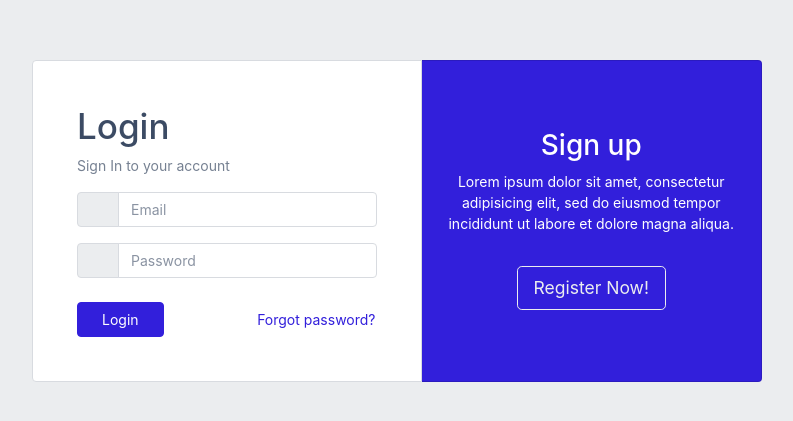
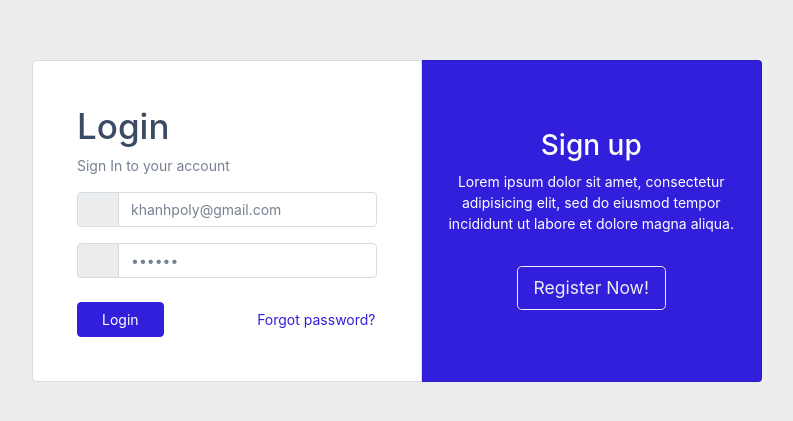
Before and after one commit to khanhpv195/khanhpv195-reactjs_2011a_black_fe, a React (Create React App) app: page /login in a window 1280 px wide. Shown: the part 179-600 px from the top of the page, without its empty margins (243-1036 px from the left). Built offline with nearby package versions, Linux system fonts and the light colour scheme.

Commit message:
Update Login

```diff
--- a/src/pages/Home/index.js
+++ b/src/pages/Home/index.js
@@ -1,10 +1,12 @@
 import React from 'react';
 import Main from './../../components/organisms/Main';
+import { useCookies } from "react-cookie";
 
 function Home(props) {
+    const [cookies, setCookie] = useCookies([""]);
     return (
         <Main>
-            <h1>Day la home</h1>
+            <h1>Day la home {cookies}</h1>
         </Main>
     );
 }
--- a/src/pages/Login/index.js
+++ b/src/pages/Login/index.js
@@ -3,12 +3,15 @@ import { Link, useHistory, useParams } from "react-router-dom";
 import * as ApiCaller from "./../../helpers/index";
 import axios from "axios";
 import * as Setting from "./../../constants/Setting";
-import { useCookies, removeCookie } from "react-cookie";
+import { useCookies } from "react-cookie";
 function Login(props) {
-  const [email, setEmail] = useState("");
-  const [password, setPassword] = useState("");
+  const [email, setEmail] = useState("khanhpoly@gmail.com");
+  const [password, setPassword] = useState("123456");
+
   const [userInfo, setUserInfo] = useCookies([""]);
-  const [cookies, setCookie, removeCookie] = useCookies([""]);
+  const [nameUser, setNameUser] = useCookies('');
+  const [cookies, setCookie] = useCookies([""]);
+
   let history = useHistory();
 
   function goRegister() {
@@ -37,9 +40,12 @@ function Login(props) {
       })
         .then((res) => {
           if (res.status === 200) {
+            console.log(res.data.user.name);
             setCookie("access_token", res.data.access_token, { path: "/" });
             setUserInfo("user_info", res.data.user, { path: "/" });
-            history.push("/");
+            setNameUser("name_user", res.data.user.name)
+            console.log(nameUser.name_user)
+            // history.push("/");
           } else {
             alert("tài khoản hoặc mật khẩu không đúng");
           }
```
Also changed, not shown: 1 other file (tests, documents, lock files or other folders).
